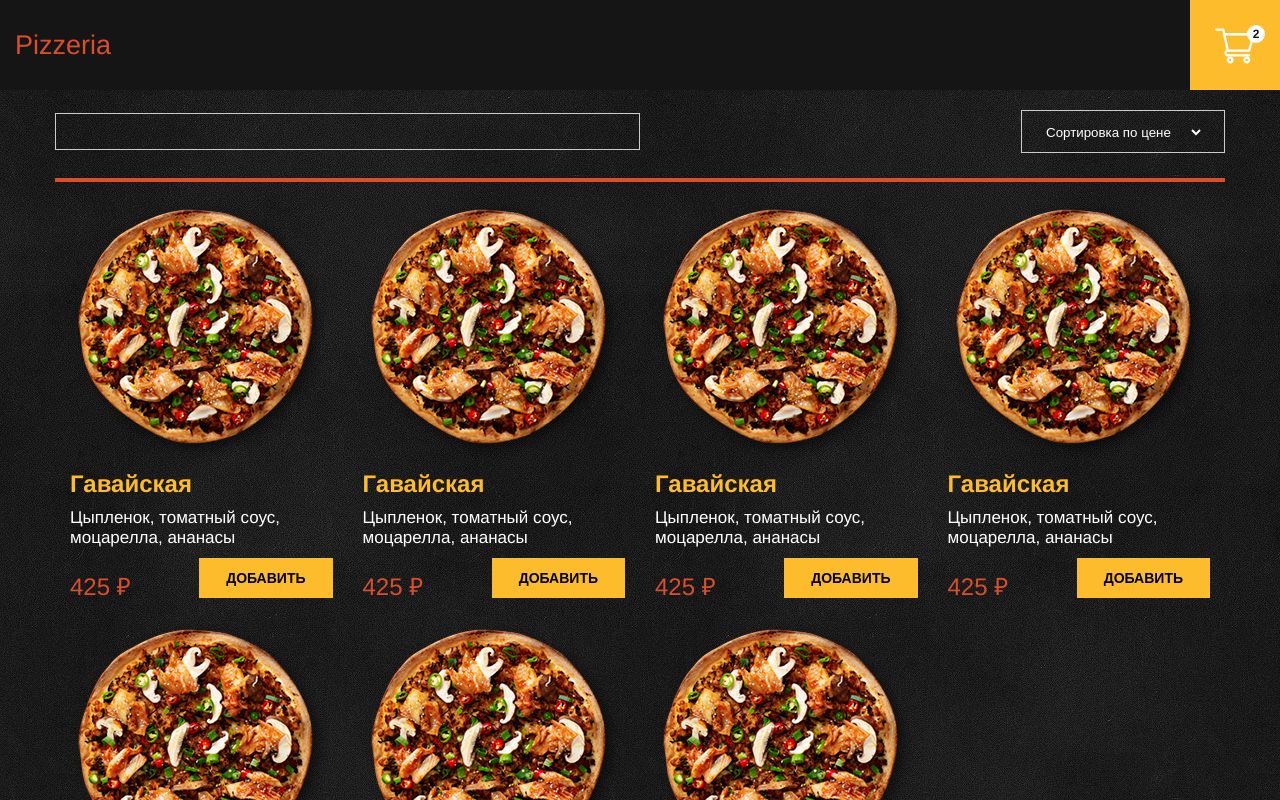
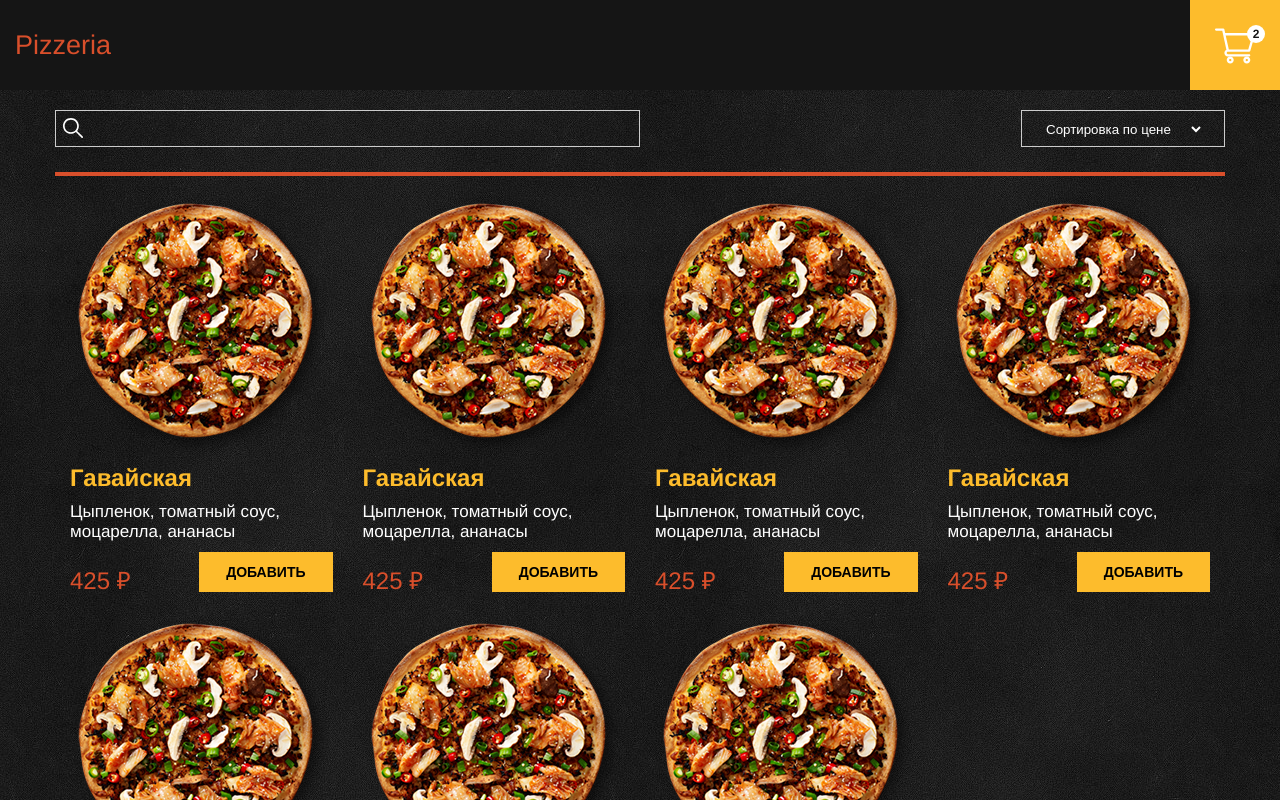
Before and after one commit to jozhik-prav/pizzaria-test, a Vue app in the folder Pizzeria/ClientApp/: page / in a window 1280 px wide. Shown: the top 800 px of the page. Built offline with nearby package versions, Linux system fonts and the light colour scheme.

Commit message:
добавила иконку поиска в поле

```diff
--- a/Pizzeria/ClientApp/src/components/FilterMenu.vue
+++ b/Pizzeria/ClientApp/src/components/FilterMenu.vue
@@ -2,6 +2,7 @@
     <div class="filter-wrapper">
         <div class="filter-search">
             <input class="search-input form-control" type="text" name="search" id="search">
+            <img src="../assets/search.svg" alt="" class="icon-search">
         </div>
         <div class="filter-sort form-control">
             <select name="sort" id="sort" class="sort-select">
@@ -37,23 +38,9 @@ export default class FilterMenu extends Vue {
 
     .filter-search {
         width: 50%;
+        position: relative;
         @media screen and (max-width: 480px) {
             width: 100%;
-        }
-    }
-
-    .search-input {
-        padding: 5px 10px;
-        width: 100%;
-    }
-
-    .sort-select {
-        border: none;
-        outline: none;
-        background: transparent;
-        color: inherit;
-        option {
-            color: #000;
         }
     }
 
@@ -72,4 +59,30 @@ export default class FilterMenu extends Vue {
             box-shadow: inset 0 1px 1px rgba(0,0,0,.075), 0 0 8px rgba(102, 175, 233, 0.6);
         }
     }
+
+    .search-input {
+        padding-left: 35px;
+        width: 100%;
+    }
+
+    .filter-sort {
+        padding: 7px 20px;
+    }
+
+    .sort-select {
+        border: none;
+        outline: none;
+        background: transparent;
+        color: inherit;
+        option {
+            color: #000;
+        }
+    }
+
+    .icon-search {
+        width: 20px;
+        position: absolute;
+        top: 8px;
+        left: 8px;
+    }
 </style>
```
Also changed, not shown: Pizzeria/ClientApp/src/assets/search.svg (added).
